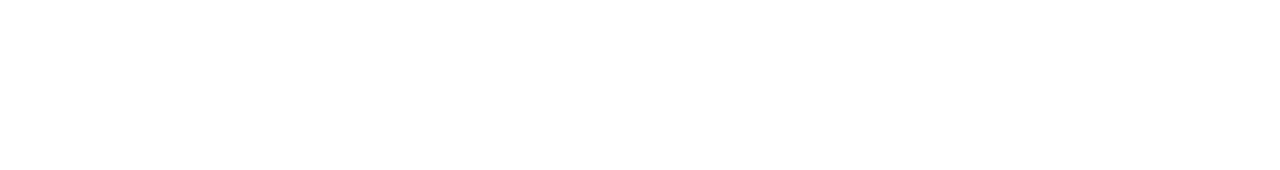
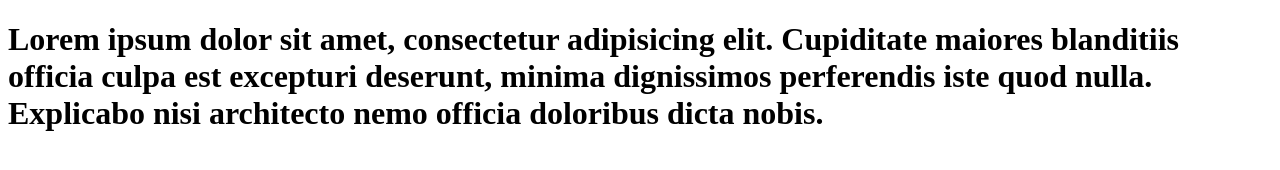
Before and after one commit to OscarRondoni/repo1, a plain HTML site: page nosotros.html in a window 1280 px wide. Drawn offline with Linux system fonts and the light colour scheme.

Commit message:
segundo commit

```diff
--- a/nosotros.html
+++ b/nosotros.html
@@ -7,6 +7,6 @@
   <title>Document</title>
 </head>
 <body>
-
+  <h1>Lorem ipsum dolor sit amet, consectetur adipisicing elit. Cupiditate maiores blanditiis officia culpa est excepturi deserunt, minima dignissimos perferendis iste quod nulla. Explicabo nisi architecto nemo officia doloribus dicta nobis.</h1>
 </body>
 </html>
```
